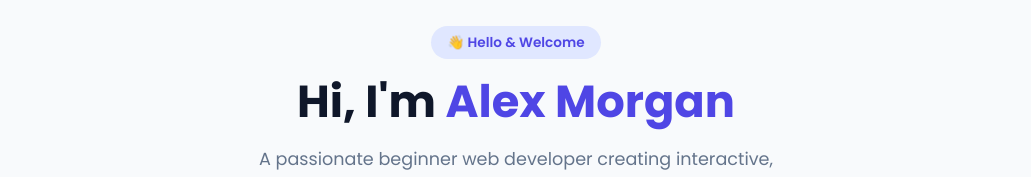
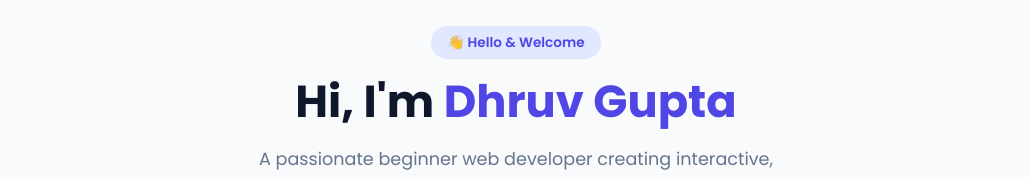
Before and after one commit to dhruvguptamay786-source/Portfolio, a plain HTML site: page index.html in a window 1280 px wide. Shown: the part 141-318 px from the top of the page, without its empty margins (124-1155 px from the left). Drawn offline with Linux system fonts and the light colour scheme.

Commit message:
Update index.html

```diff
--- a/index.html
+++ b/index.html
@@ -30,7 +30,7 @@
     <section id="home" class="hero section">
       <div class="container hero-content">
         <span class="badge">👋 Hello & Welcome</span>
-        <h1 class="hero-title">Hi, I'm <span class="highlight">Alex Morgan</span></h1>
+        <h1 class="hero-title">Hi, I'm <span class="highlight">Dhruv Gupta</span></h1>
         <p class="hero-desc">A passionate beginner web developer creating interactive, responsive websites.</p>
         <div class="hero-actions">
           <a href="#projects" class="btn btn-primary">View Projects</a>
```
